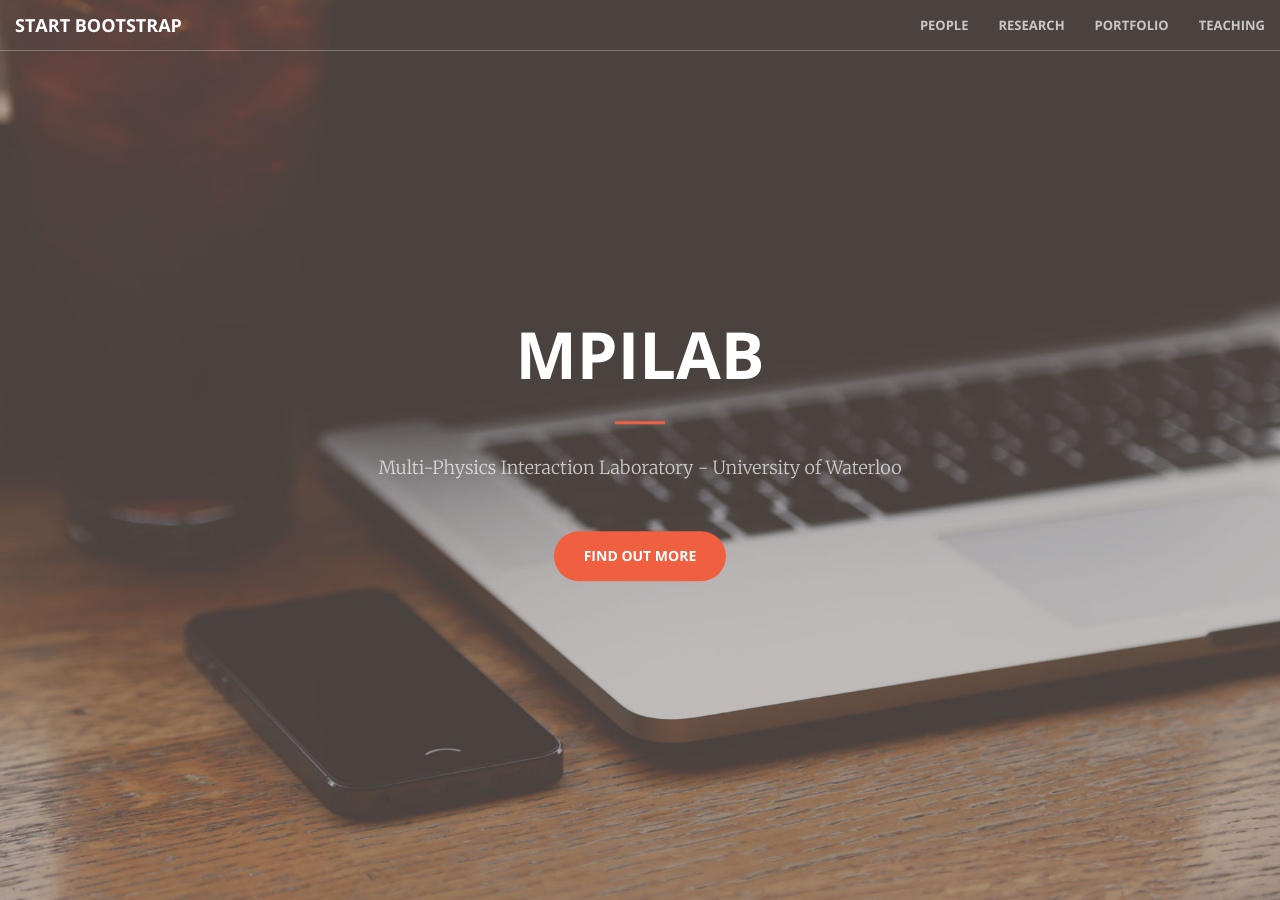
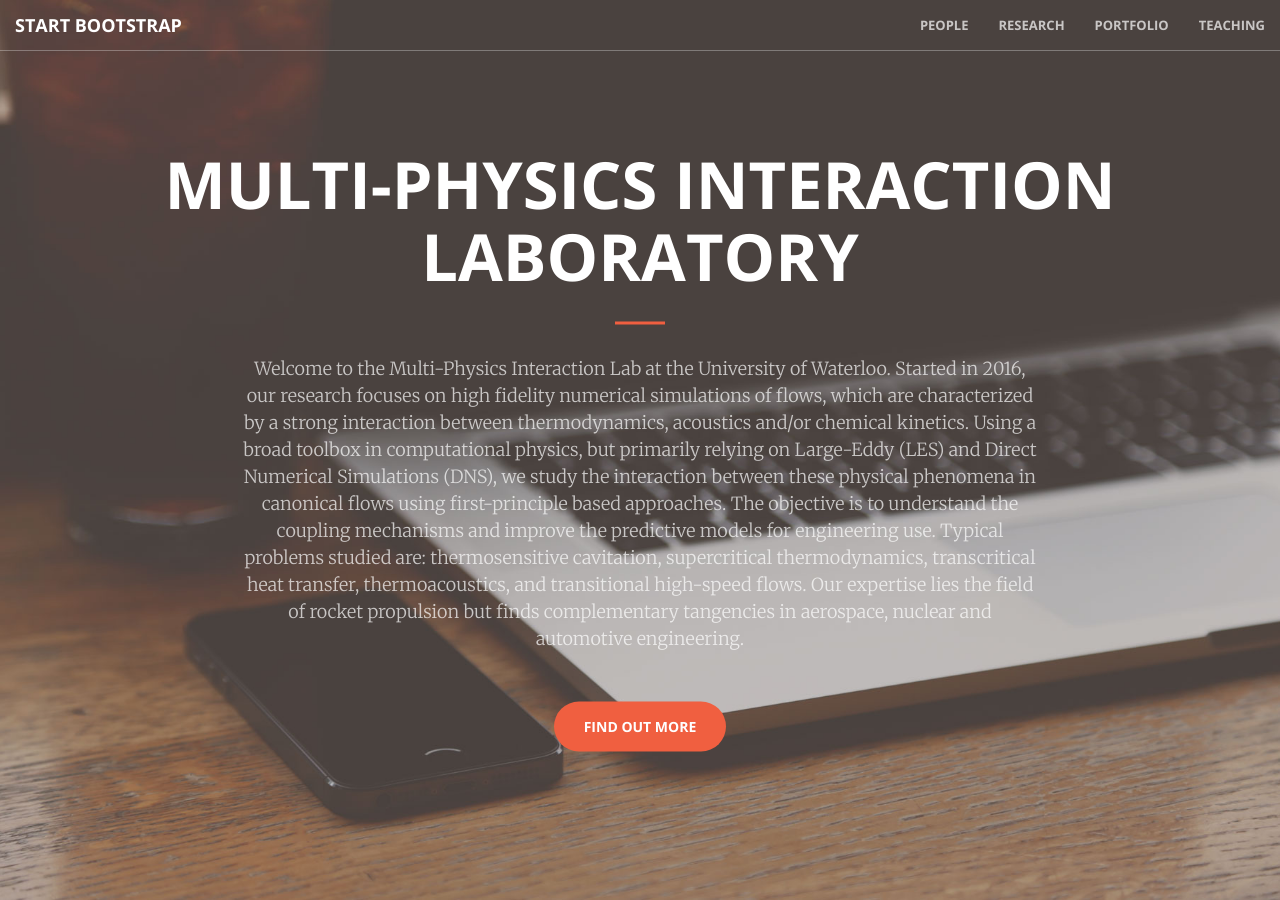
Before and after one commit to mpilab-uw/mpilab-uw.github.io, a Jekyll site: the page built from index.html, in a window 1280 px wide and 900 px high. Built offline with Jekyll 4.4.1, drawn with Linux system fonts in a browser that asks for light colours.

Commit message:
Update header.html

```diff
--- a/_includes/header.html
+++ b/_includes/header.html
@@ -1,9 +1,9 @@
 <header>
     <div class="header-content">
         <div class="header-content-inner">
-            <h1>MPILAB</h1>
+            <h1>Multi-Physics Interaction Laboratory</h1>
             <hr>
-            <p>Multi-Physics Interaction Laboratory - University of Waterloo  </p>
+            <p> Welcome to the Multi-Physics Interaction Lab at the University of Waterloo. Started in 2016, our research focuses on high fidelity numerical simulations of flows, which are characterized by a strong interaction between thermodynamics, acoustics and/or chemical kinetics. Using a broad toolbox in computational physics, but primarily relying on Large-Eddy (LES) and Direct Numerical Simulations (DNS), we study the interaction between these physical phenomena in canonical flows using first-principle based approaches. The objective is to understand the coupling mechanisms and improve the predictive models for engineering use. Typical problems studied are: thermosensitive cavitation, supercritical thermodynamics, transcritical heat transfer, thermoacoustics, and transitional high-speed flows. Our expertise lies the field of rocket propulsion but finds complementary tangencies in aerospace, nuclear and automotive engineering.  </p>
             <a href="#about" class="btn btn-primary btn-xl page-scroll">Find Out More</a>
         </div>
     </div>
```
